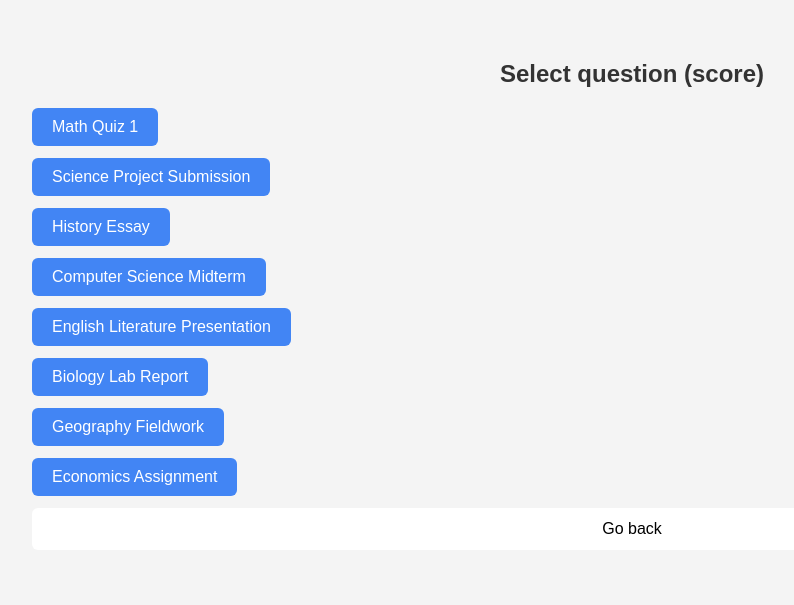
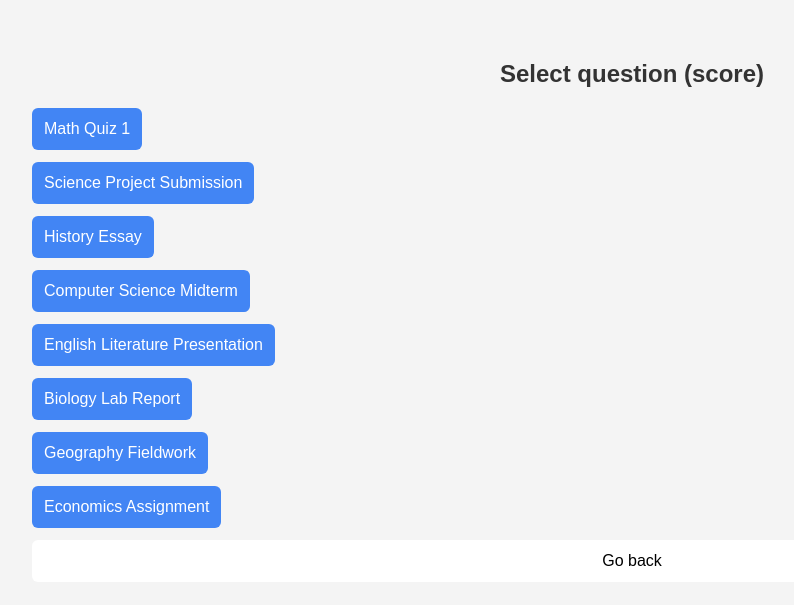
Before and after one commit to E1475011/2003-Assignment, a Flask app: page /score in a window 1280 px wide. Shown: the top 605 px of the page, without its empty margins (8-802 px from the left). Run offline with Flask 3, Linux system fonts and the light colour scheme; data comes from the database, SQL or seed files in the repository; data that the repository does not hold is empty.

Commit message:
Update selectquestion.html

```diff
--- a/templates/selectquestion.html
+++ b/templates/selectquestion.html
@@ -34,7 +34,7 @@
         text-decoration: none;
         background-color: #4285f4;
         color: white;
-        padding: 10px 20px;
+        padding: 12px;
         border-radius: 6px;
         font-size: 16px;
         display: inline-block;
```
Also changed, not shown: other parts of templates/selectquestion.html (+1 -1 lines).
